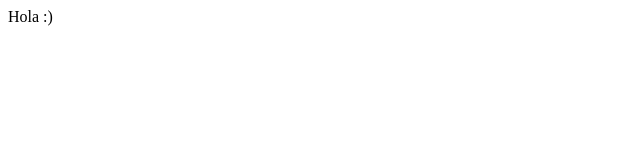
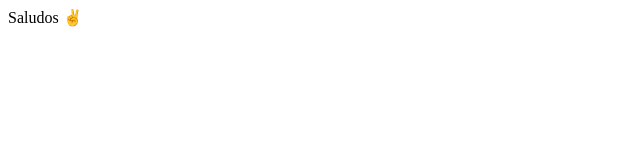
Before and after one commit to JesusGutierez/portfolio, a Next.js app: page /Presentation in a window 1280 px wide. Shown: the top 160 px of the page, without its empty margins (0-640 px from the left). Built offline with nearby package versions, Linux system fonts and the light colour scheme.

Commit message:
presentation finished

```diff
--- a/src/pages/Presentation/index.module.scss
+++ b/src/pages/Presentation/index.module.scss
@@ -0,0 +1,13 @@
+.typed-out{
+  overflow: hidden;
+  border-right: .15rem solid var(--thirdColor);
+  width: min-content;
+  white-space: nowrap;
+  width: 0;
+  animation: typing 1.5s forwards;
+}
+
+@keyframes typing {
+  from { width: 0;}
+  to {width: 100%;}
+}
--- a/src/pages/Presentation/index.tsx
+++ b/src/pages/Presentation/index.tsx
@@ -3,10 +3,10 @@ import styles from './index.module.scss'
 function Presentaton() {
   return (
     <div
-      className={`flex text-[70px] justify-center items-center h-full w-full bg-primary`}
+      className={`grid text-[70px] text-center justify-center items-center h-full w-full bg-primary`}
       id="Presentation"
     >
-      <div>Hola :)</div>
+      <div className={`${styles['typed-out']}`}>Saludos ✌</div>
     </div>
   )
 }
```
